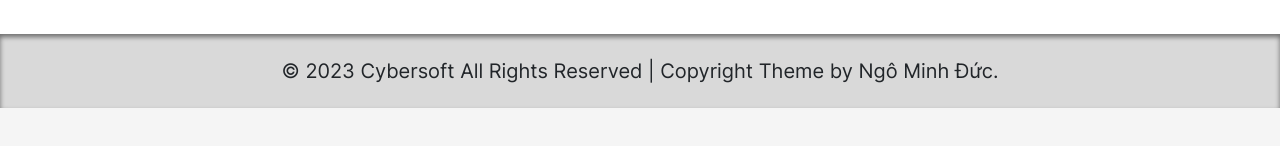
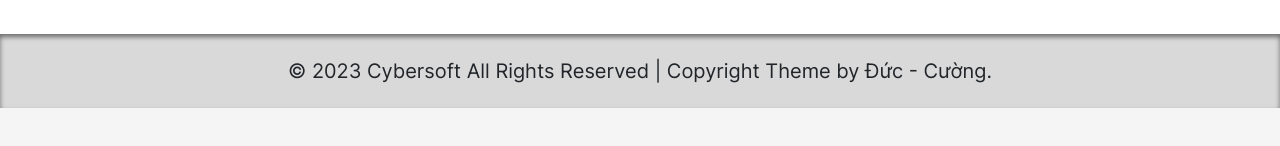
Before and after one commit to NgoDuc2505/ShoeShop-synthesise, a React (Vite) app: page / in a window 1280 px wide. Shown: the part 488-634 px from the top of the page. Built offline with nearby package versions, Linux system fonts and the light colour scheme; no server answers.

Commit message:
Update: footer member detail

```diff
--- a/src/components/Footer/Footer.jsx
+++ b/src/components/Footer/Footer.jsx
@@ -54,7 +54,7 @@
             </div>
         </div>
         <div className="sub-footer">
-            <p>© 2023 Cybersoft All Rights Reserved | Copyright Theme by Ngô Minh Đức.</p>
+            <p>© 2023 Cybersoft All Rights Reserved | Copyright Theme by Đức - Cường.</p>
         </div>
     </div>
   )
```
